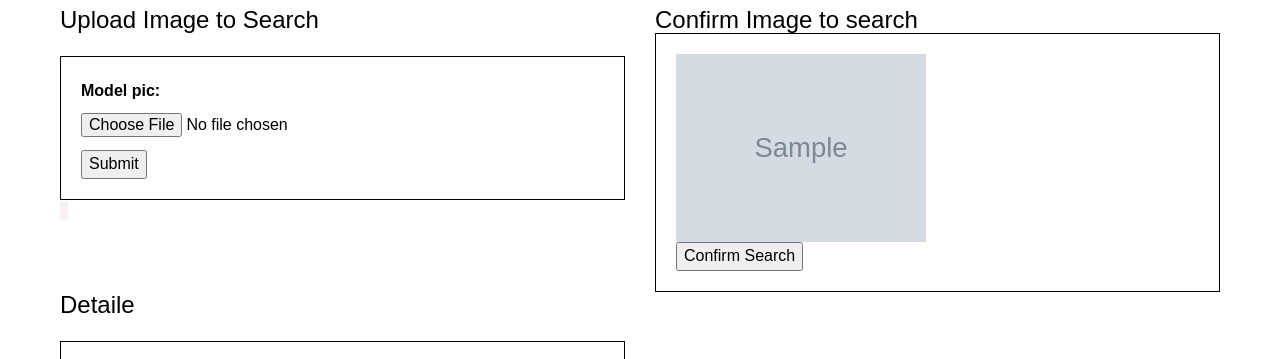
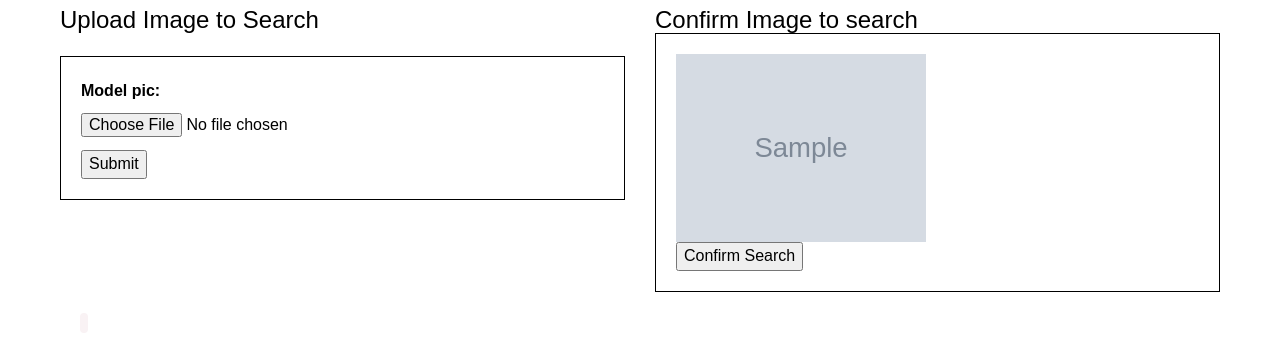
Before and after one commit to spyshiv/I-Detector, a Django app: template Id_backend/templates/face/face_search.html in a window 1280 px wide. Shown: the part 517-876 px from the top of the page. Run offline with Django 3.2, Linux system fonts and the light colour scheme; the template is opened without the code that fills it: values that come from a table or form of the project are taken from there, most other values are stand-ins (such as "Sample title", 1, 10 or a date in 2020); grey boxes marked "Sample" are stand-in pictures; some libraries are stand-ins or nearby versions.

Commit message:
Minor change

```diff
--- a/Id_backend/templates/face/face_search.html
+++ b/Id_backend/templates/face/face_search.html
@@ -14,11 +14,6 @@
 				    <button id ="img-submit" type="submit" value="Submit">Submit</button>
 				</form>
 			</div>
-			<div id="search-messages">
-				<code id="i-msg">
-
-				</code>
-			</div>
 		</div>
 		<div class="col-lg-6">
 			<h3>Confirm Image to search</h3>
@@ -26,6 +21,13 @@
 				<img id="image-for-search" src="{{image_for_search}}">
 				<div class="clearfix"></div>
 				<button id="confirm-search">Confirm Search</button>
+			</div>
+		</div>
+		<div class="col-lg-12">
+			<div id="search-messages">
+				<code id="i-msg">
+
+				</code>
 			</div>
 		</div>
 		<div class="col-lg-6">
@@ -75,6 +77,9 @@
 		max-width:250px;
 		height: auto;
 	}
+	#search-messages{
+		padding:20px;
+	}
 	#i-msg{
 		height:200px;
 	}
```
